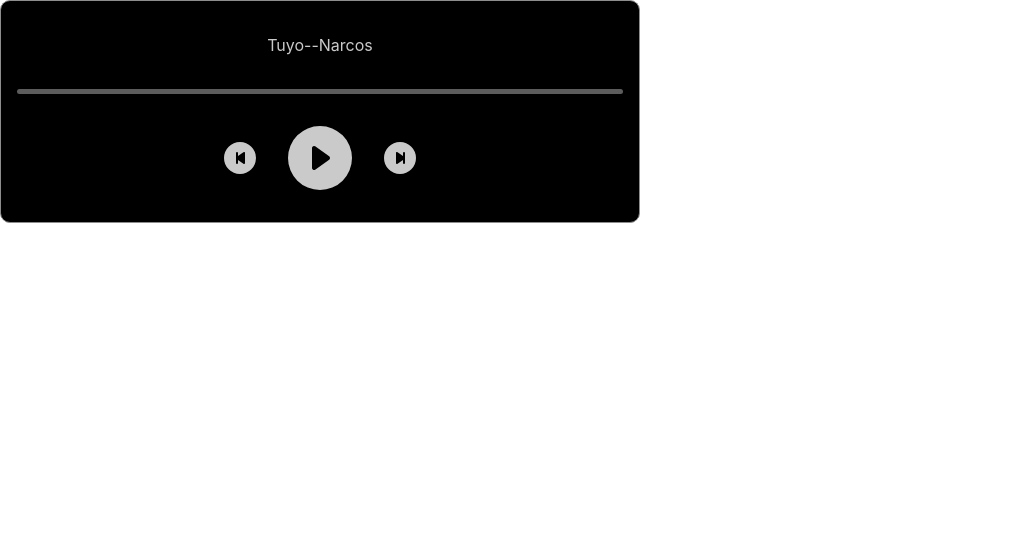
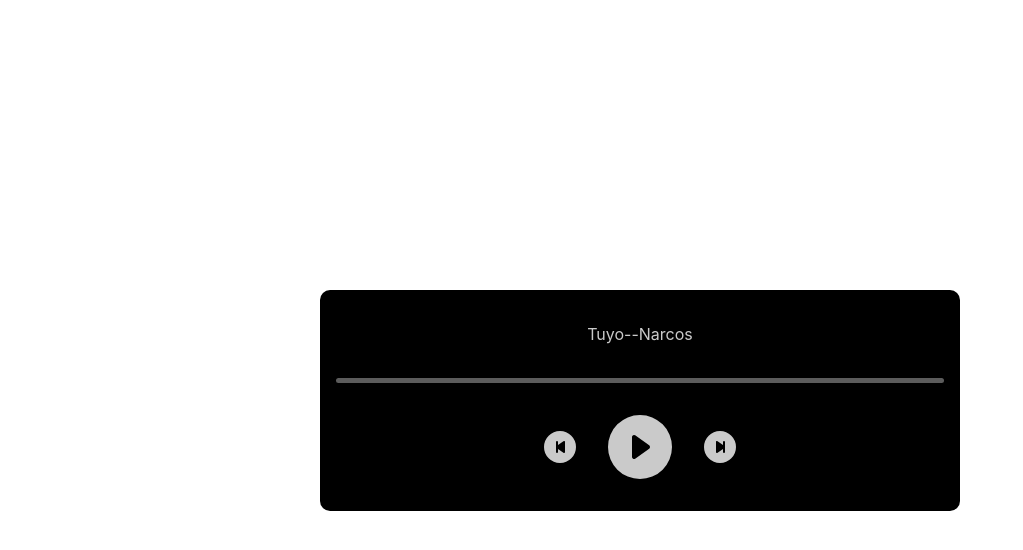
Before and after one commit to sugamkarki/clean-music-player, a Next.js app: page / in a window 1280 px wide. Shown: the top 550 px of the page, without its empty margins (0-1023 px from the left). Built offline with nearby package versions, Linux system fonts and the light colour scheme.

Commit message:
head meta added

```diff
--- a/pages/index.tsx
+++ b/pages/index.tsx
@@ -4,6 +4,7 @@
 import { songsdata } from "../components/audios";
 
 import { useRef, useState, useEffect } from "react";
+import Head from "next/head";
 
 const App = () => {
   const [songs, setSongs] = useState(songsdata);
@@ -33,6 +34,9 @@
 
   return (
     <div className="App">
+      <Head>
+        <title>Clean Music Player</title>
+      </Head>
       <audio src={currentSong.url} ref={audioElem} onTimeUpdate={onPlaying} />
       <Player
         songs={songs}
--- a/styles/globals.css
+++ b/styles/globals.css
@@ -33,6 +33,14 @@
   width: 100vw;
   height: 100vh;
 }
+.App {
+  display: flex;
+  flex-direction: column;
+  justify-content: center;
+  align-items: center;
+  height: 100vh;
+  width: 100vw;
+}
 .layout {
   display: flex;
   border: 1px solid white;
@@ -44,7 +52,7 @@
 .player_container {
   width: 50%;
   padding: 1rem;
-  border: 1px solid #8d8d8d;
+  /* border: 1px solid #8d8d8d; */
   border-radius: 10px;
   color: #dadada;
   display: flex;
```
